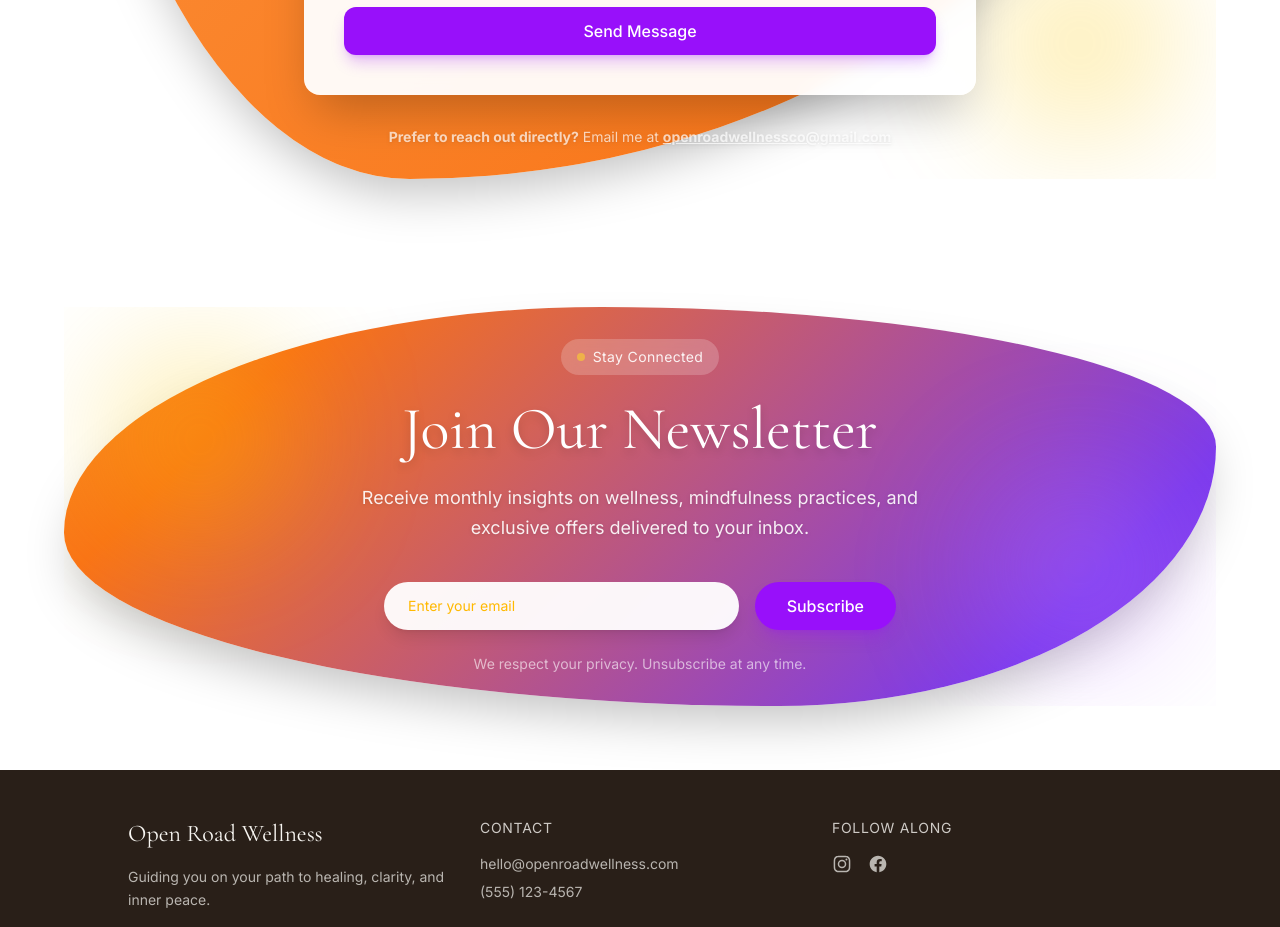
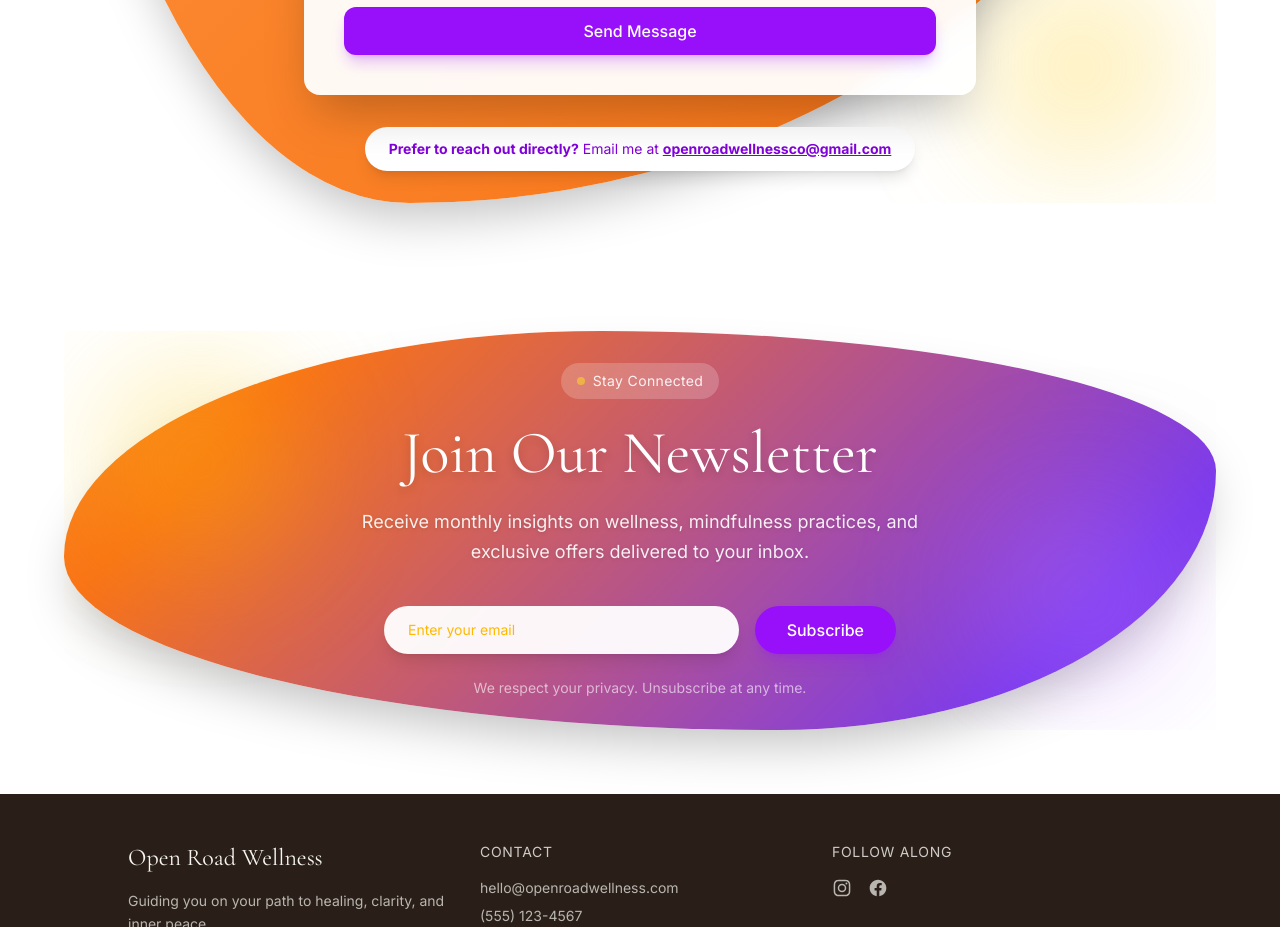
Before and after one commit to Istephensondev/open-road-wellness-website, a Next.js app: page / in a window 1280 px wide. Shown: the part 5680-6607 px from the top of the page. Built offline with nearby package versions, Linux system fonts and the light colour scheme.

Commit message:
Style email in white bubble with purple text
Made-with: Cursor

```diff
--- a/components/contact.tsx
+++ b/components/contact.tsx
@@ -251,9 +251,11 @@ export function Contact() {
           )}
         </div>
 
-        <p className="text-white/70 text-sm mt-8 text-center font-sans drop-shadow">
-          <strong>Prefer to reach out directly?</strong> Email me at <a href="mailto:openroadwellnessco@gmail.com" className="font-bold underline hover:text-white transition-colors">openroadwellnessco@gmail.com</a>
-        </p>
+        <div className="mt-8 text-center">
+          <p className="inline-block bg-white rounded-full px-6 py-3 text-purple-700 text-sm font-sans shadow-lg">
+            <strong>Prefer to reach out directly?</strong> Email me at <a href="mailto:openroadwellnessco@gmail.com" className="font-bold underline hover:text-purple-900 transition-colors">openroadwellnessco@gmail.com</a>
+          </p>
+        </div>
       </div>
     </section>
   )
```
